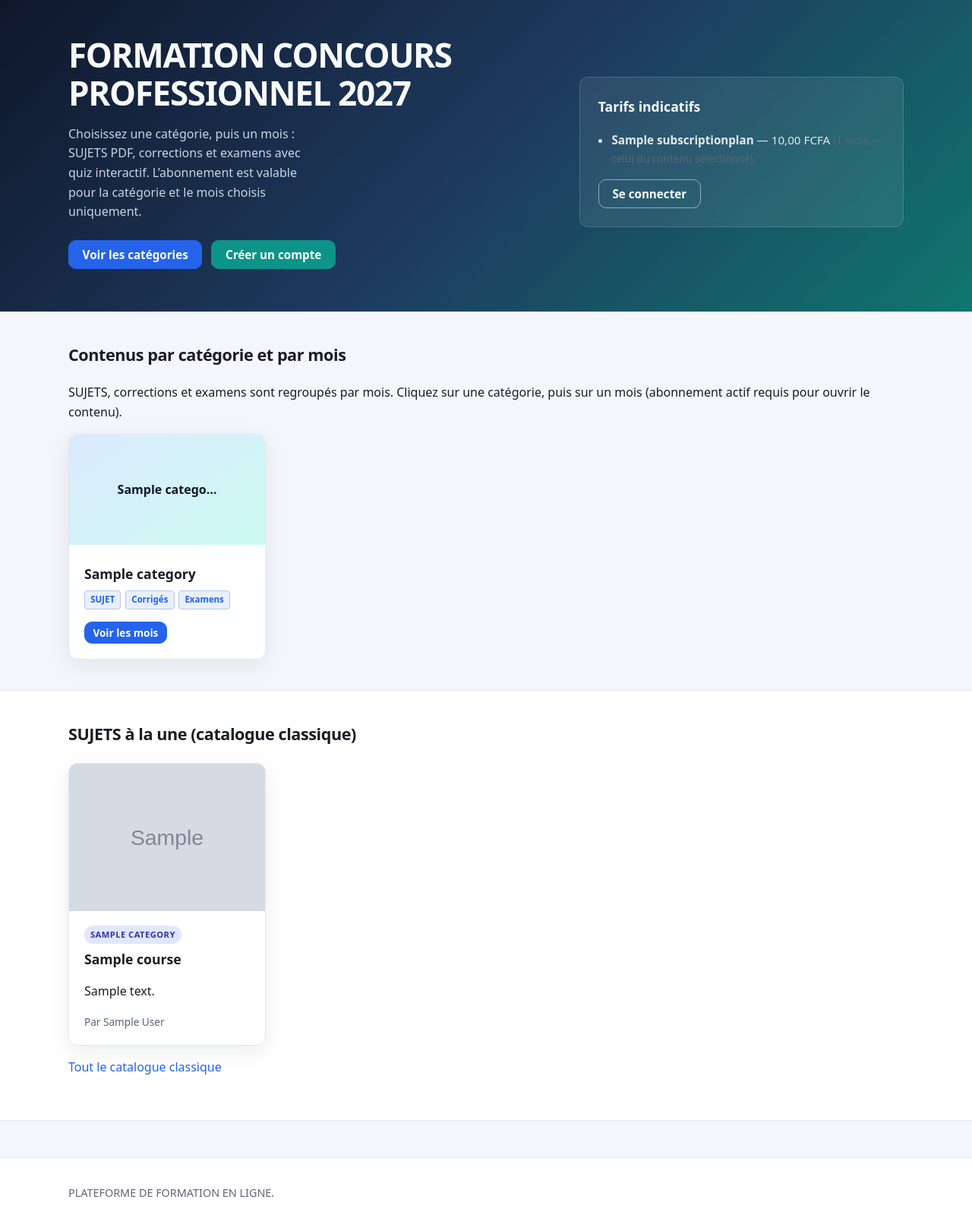
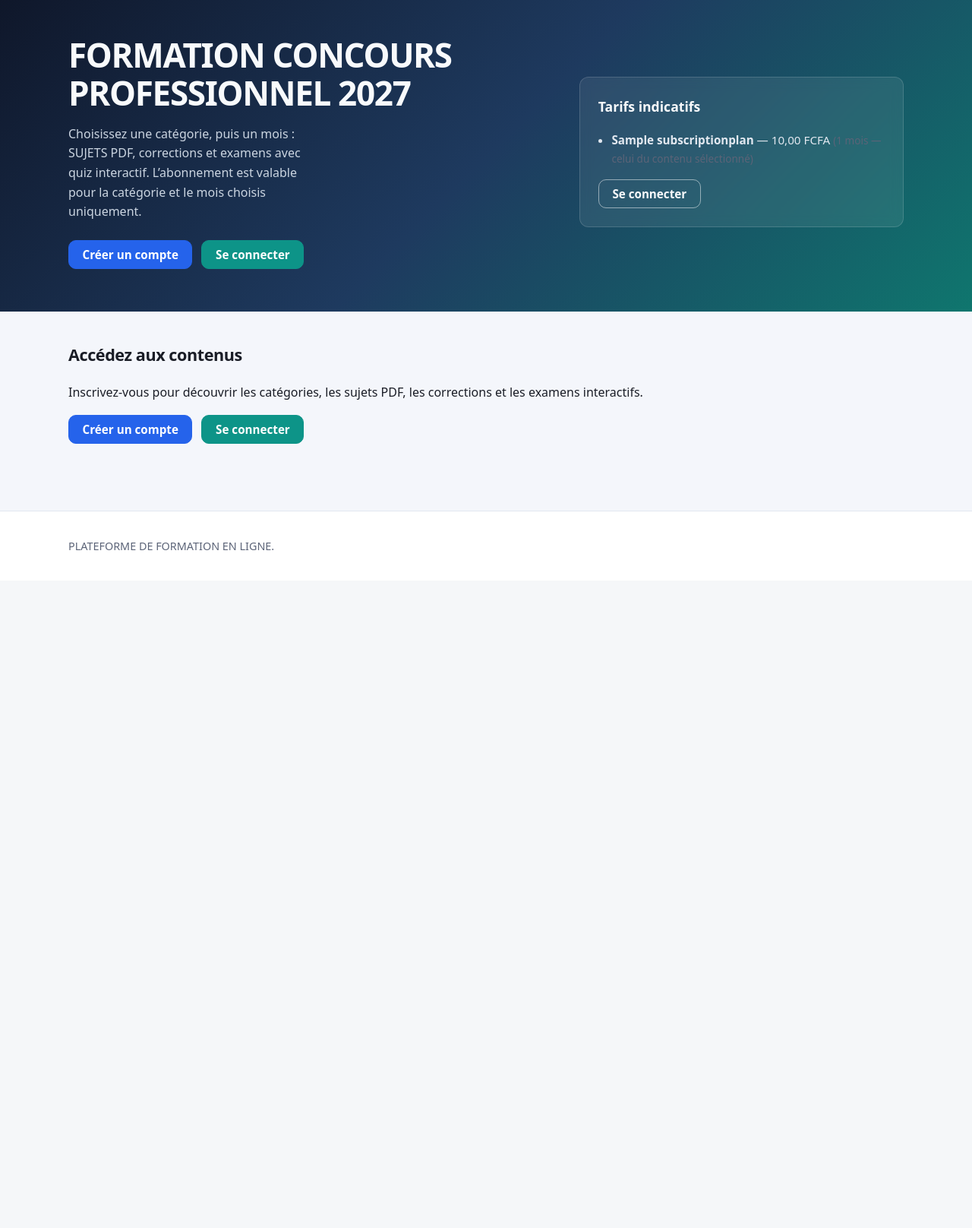
Before and after one commit to ouedrogo-svg/QUALITEPLUS, a Django app: page / in a window 1280 px wide. Shown: the part 60-1676 px from the top of the page at 76% size. After the commit the page ends 784 px from the top, so only its background shows below. Run offline with Django 5.2, Linux system fonts and the light colour scheme; tables that the repository leaves empty hold one stand-in row (values such as "Sample post"); grey boxes marked "Sample" are stand-in pictures.

Commit message:
cacher les categorie l'orsque les candidats ne sont pas connecté

```diff
--- a/courses/views.py
+++ b/courses/views.py
@@ -268,6 +268,7 @@ def home(request):
     )
 
 
+@login_required
 def category_months(request, slug):
     category = get_object_or_404(Category, slug=slug)
 
--- a/templates/courses/home.html
+++ b/templates/courses/home.html
@@ -8,11 +8,11 @@
       <h1>FORMATION CONCOURS PROFESSIONNEL 2027 </h1>
       <p class="lead">Choisissez une catégorie, puis un mois : SUJETS PDF, corrections et examens avec quiz interactif. L’abonnement est valable pour la catégorie et le mois choisis uniquement.</p>
       <div class="hero-actions">
-        <a class="btn btn-primary" href="#categories-par-mois">Voir les catégories</a>
         {% if user.is_authenticated %}
-          <a class="btn btn-secondary" href="#categories-par-mois">Voir les catégories</a>
+          <a class="btn btn-primary" href="#categories-par-mois">Voir les catégories</a>
         {% else %}
-          <a class="btn btn-secondary" href="{% url 'accounts:signup' %}">Créer un compte</a>
+          <a class="btn btn-primary" href="{% url 'accounts:signup' %}">Créer un compte</a>
+          <a class="btn btn-secondary" href="{% url 'accounts:login' %}">Se connecter</a>
         {% endif %}
       </div>
     </div>
@@ -38,11 +38,12 @@
   </div>
 </section>
 
+{% if user.is_authenticated %}
 <section class="section" id="categories-par-mois">
   <div class="container">
     <h2 class="section-title">{% if is_formateur_home %}Votre catégorie{% else %}Contenus par catégorie et par mois{% endif %}</h2>
     {% if is_formateur_home %}
-      <p class="lead">Seule la catégorie qui vous est assignée par l’administrateur est affichée ici. Gérez le contenu depuis
+      <p class="lead">Seule la catégorie qui vous est assignée par l'administrateur est affichée ici. Gérez le contenu depuis
         {% if show_formateur_space %}
           <a href="{% url 'courses:formateur_dashboard' %}">votre espace formateur</a>.
         {% else %}
@@ -69,9 +70,9 @@
       {% empty %}
         <p class="empty-state">
           {% if is_formateur_home %}
-            Aucune catégorie ne vous a été assignée. Contactez l’administrateur.
+            Aucune catégorie ne vous a été assignée. Contactez l'administrateur.
           {% else %}
-            Aucune catégorie. Créez-en dans l’administration Django.
+            Aucune catégorie. Créez-en dans l'administration Django.
           {% endif %}
         </p>
       {% endfor %}
@@ -104,4 +105,16 @@
     <p class="catalog-link"><a href="{% url 'courses:course_list' %}">Tout le catalogue classique</a></p>
   </div>
 </section>
+{% else %}
+<section class="section" id="categories-par-mois">
+  <div class="container">
+    <h2 class="section-title">Accédez aux contenus</h2>
+    <p class="lead">Inscrivez-vous pour découvrir les catégories, les sujets PDF, les corrections et les examens interactifs.</p>
+    <div class="hero-actions" style="margin-top:1rem;">
+      <a class="btn btn-primary" href="{% url 'accounts:signup' %}">Créer un compte</a>
+      <a class="btn btn-secondary" href="{% url 'accounts:login' %}">Se connecter</a>
+    </div>
+  </div>
+</section>
+{% endif %}
 {% endblock %}
```
